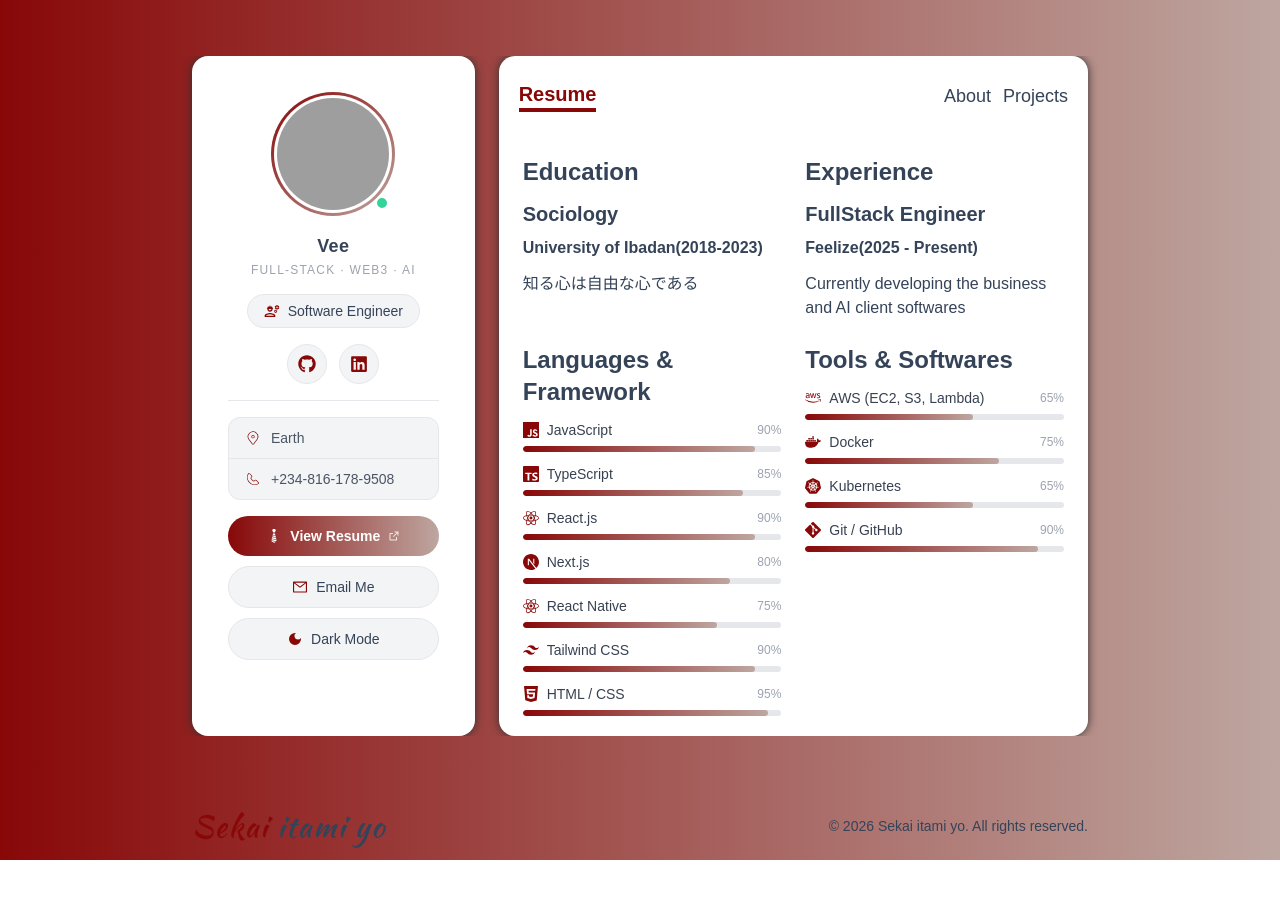
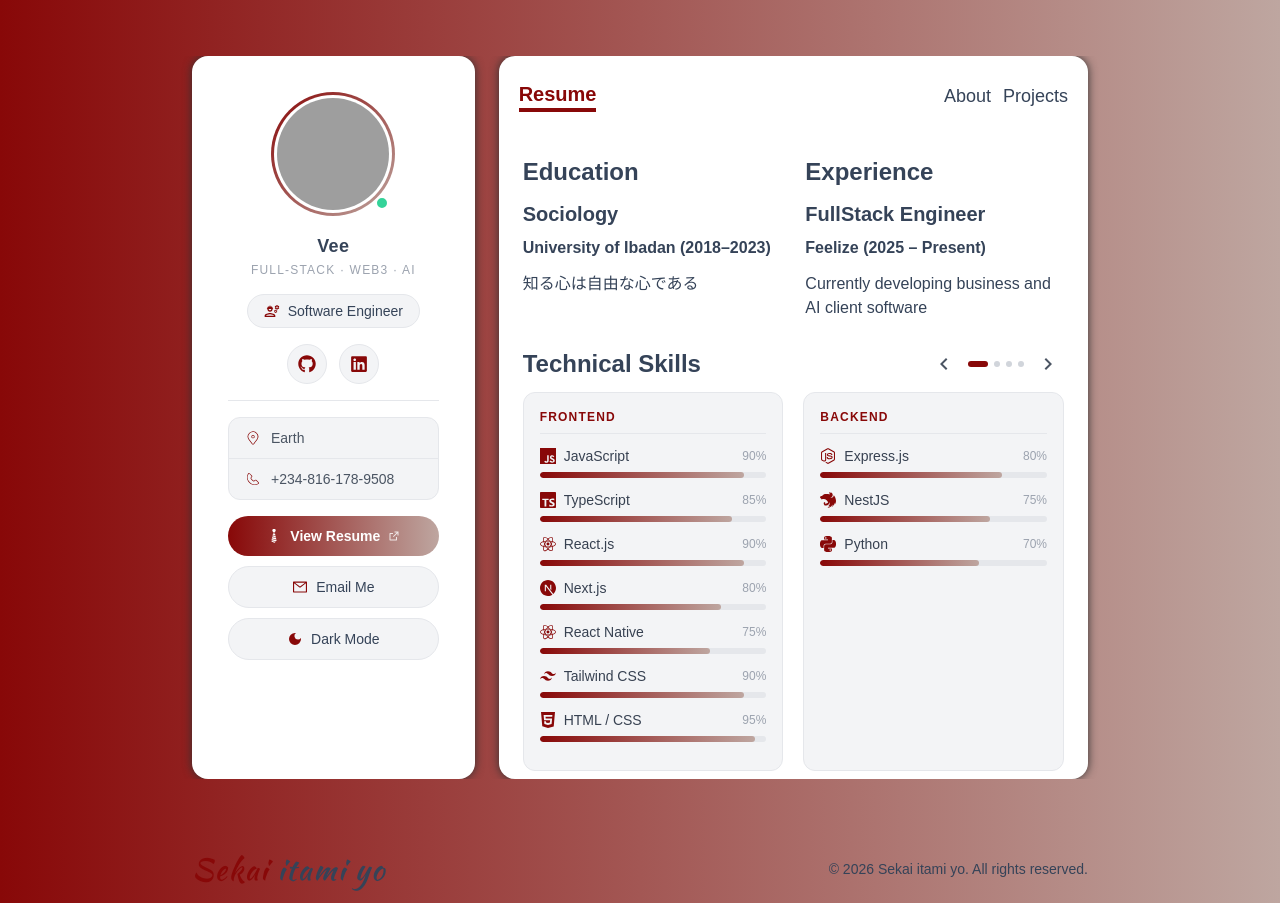
Before and after one commit to xwaynex/port, a Next.js app: page / in a window 1280 px wide. Both pictures are taken after a click on the button "Resume". Before the commit the page ends 860 px from the top, so only its background shows below. Built offline with nearby package versions, Linux system fonts and the light colour scheme; grey boxes are pictures that could not be loaded.

Commit message:
Refactor Resume component to enhance technical skills carousel and improve layout structure

```diff
--- a/src/components/Resume.tsx
+++ b/src/components/Resume.tsx
@@ -1,18 +1,62 @@
-import { languages, tools } from "@/data";
+"use client";
+
+import { useState } from "react";
+import {
+  frontendSkills,
+  backendSkills,
+  web3Skills,
+  databaseSkills,
+  cloudSkills,
+  shopifySkills,
+  aiWorkflowSkills,
+  testingSkills,
+} from "@/data";
 import Bar from "./Bar";
-import { motion } from "framer-motion";
-import { fadeIngUP} from "@/animations";
+import { motion, AnimatePresence } from "framer-motion";
+import { fadeIngUP } from "@/animations";
+import { MdChevronLeft, MdChevronRight } from "react-icons/md";
+
+const skillSections = [
+  { title: "Frontend", skills: frontendSkills },
+  { title: "Backend", skills: backendSkills },
+  { title: "Web3 & Blockchain", skills: web3Skills },
+  { title: "Databases", skills: databaseSkills },
+  { title: "Cloud & DevOps", skills: cloudSkills },
+  { title: "Shopify & CMS", skills: shopifySkills },
+  { title: "AI & Workflow Automation", skills: aiWorkflowSkills },
+  { title: "Testing & Optimization", skills: testingSkills },
+];
+
+// Pair sections into slides: 2 per slide → 4 slides total
+const slides = Array.from({ length: Math.ceil(skillSections.length / 2) }, (_, i) =>
+  skillSections.slice(i * 2, i * 2 + 2)
+);
+
+const slideVariants = {
+  enter: (dir: number) => ({ x: dir > 0 ? 280 : -280, opacity: 0 }),
+  center: { x: 0, opacity: 1, transition: { duration: 0.35, ease: "easeOut" } },
+  exit: (dir: number) => ({
+    x: dir > 0 ? -280 : 280,
+    opacity: 0,
+    transition: { duration: 0.25, ease: "easeIn" },
+  }),
+};
 
 const Resume = () => {
+  const [slide, setSlide] = useState(0);
+  const [direction, setDirection] = useState(1);
+
+  const goTo = (idx: number) => {
+    setDirection(idx > slide ? 1 : -1);
+    setSlide(idx);
+  };
+
+  const prev = () => goTo((slide - 1 + slides.length) % slides.length);
+  const next = () => goTo((slide + 1) % slides.length);
+
   return (
-    <div
-      // variants={tabAnimation}
-      // initial="initial"
-      // animate="animate"
-      // exit="exit"
-      className="px-6 py-2"
-    >
-      {/* education & expirences */}
+    <div className="px-6 py-2">
+      {/* Education & Experience */}
       <motion.div
         className="grid gap-6 md:grid-cols-2"
         variants={fadeIngUP}
@@ -23,8 +67,8 @@ const Resume = () => {
           <h5 className="my-3 text-2xl font-bold">Education</h5>
           <div>
             <h5 className="my-2 text-xl font-bold">Sociology</h5>
-            <p className="font-semibold">University of Ibadan(2018-2023)</p>
-            <p className="my-3"> 知る心は自由な心である </p>
+            <p className="font-semibold">University of Ibadan (2018–2023)</p>
+            <p className="my-3">知る心は自由な心である</p>
           </div>
         </div>
 
@@ -32,31 +76,76 @@ const Resume = () => {
           <h5 className="my-3 text-2xl font-bold">Experience</h5>
           <div>
             <h5 className="my-2 text-xl font-bold">FullStack Engineer</h5>
-            <p className="font-semibold">Feelize(2025 - Present)</p>
-            <p className="my-3">Currently developing the business and AI client softwares</p>
+            <p className="font-semibold">Feelize (2025 – Present)</p>
+            <p className="my-3">Currently developing business and AI client software</p>
           </div>
         </div>
       </motion.div>
 
-      {/* languages & tools */}
-      <div className="grid gap-6 md:grid-cols-2">
-        <div>
-          <h5 className="my-3 text-2xl font-bold">Languages & Framework</h5>
-          <div className="my-2">
-            {languages.map((language) => (
-              <Bar data={language} key={language.name} />
-            ))}
+      {/* Technical Skills Carousel */}
+      <motion.div variants={fadeIngUP} initial="initial" animate="animate">
+        <div className="flex items-center justify-between mb-3 mt-4">
+          <h5 className="text-2xl font-bold">Technical Skills</h5>
+          <div className="flex items-center gap-1">
+            <button
+              onClick={prev}
+              className="p-1 rounded-full hover:bg-gray-200 dark:hover:bg-dark-200 transition-colors"
+              aria-label="Previous"
+            >
+              <MdChevronLeft className="text-2xl text-gray-600 dark:text-gray-400" />
+            </button>
+            <div className="flex gap-1.5 mx-1">
+              {slides.map((_, i) => (
+                <button
+                  key={i}
+                  onClick={() => goTo(i)}
+                  className={`h-1.5 rounded-full transition-all duration-300 ${
+                    i === slide
+                      ? "w-5 bg-green"
+                      : "w-1.5 bg-gray-300 dark:bg-dark-200"
+                  }`}
+                  aria-label={`Slide ${i + 1}`}
+                />
+              ))}
+            </div>
+            <button
+              onClick={next}
+              className="p-1 rounded-full hover:bg-gray-200 dark:hover:bg-dark-200 transition-colors"
+              aria-label="Next"
+            >
+              <MdChevronRight className="text-2xl text-gray-600 dark:text-gray-400" />
+            </button>
           </div>
         </div>
-        <div>
-          <h5 className="my-3 text-2xl font-bold">Tools & Softwares</h5>
-          <div className="my-2">
-            {tools.map((tool) => (
-              <Bar data={tool} key={tool.name} />
-            ))}
-          </div>
+
+        <div className="overflow-hidden">
+          <AnimatePresence mode="wait" custom={direction}>
+            <motion.div
+              key={slide}
+              custom={direction}
+              variants={slideVariants}
+              initial="enter"
+              animate="center"
+              exit="exit"
+              className="grid gap-5 md:grid-cols-2"
+            >
+              {slides[slide].map(({ title, skills }) => (
+                <div
+                  key={title}
+                  className="bg-gray-100 dark:bg-dark-200 rounded-xl p-4 border border-gray-200 dark:border-dark-500"
+                >
+                  <h6 className="text-xs font-bold uppercase tracking-widest mb-3 pb-2 border-b border-gray-200 dark:border-dark-500 text-green dark:text-white">
+                    {title}
+                  </h6>
+                  {skills.map((skill) => (
+                    <Bar data={skill} key={skill.name} />
+                  ))}
+                </div>
+              ))}
+            </motion.div>
+          </AnimatePresence>
         </div>
-      </div>
+      </motion.div>
     </div>
   );
 };
```
